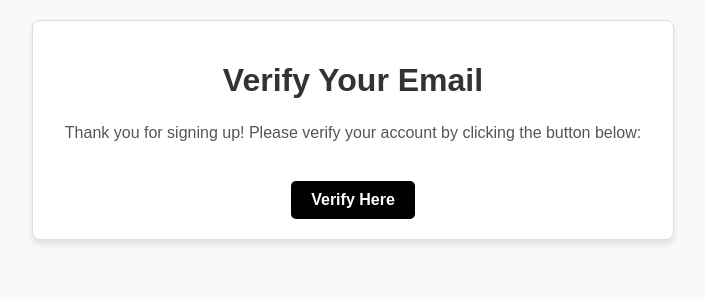
After one commit to npantovic/Template, a FastAPI app: template src/templates/verify_account_mail.html in a window 1280 px wide. The commit adds this page. Shown: the top 300 px of the page, without its empty margins (287-992 px from the left). Run offline with FastAPI, Linux system fonts and the light colour scheme; the template is opened without the code that fills it, so the values that code supplies are empty; parts of the project's set-up code (start-up, migrations or seed data) failed here and were passed over.

Commit message:
male izmeneizgleda i ulepsavanje koda

```diff
--- a/src/auth/api.py
+++ b/src/auth/api.py
@@ -33,6 +33,9 @@ auth_router = APIRouter()
 user_service = UserService()
 access_token_bearer = AccessTokenBearer()
 templates = Jinja2Templates(directory="src/templates")
+
+
+# =========================================================ALL_USER====================================================================
 
 
 @auth_router.post("/all_users", response_model=List[User])
@@ -71,10 +74,10 @@ async def create_user(user_data: UserCreateSerializer, bg_tasks: BackgroundTasks
 
     link = f"http://{Config.DOMAIN}/api/v1/auth/verify/{token}"
 
-    html_message = f"""
-            <h1>Verify your Email</h1>
-            <p>Please verify your account. <a href="{link}">Verify here</a> </p>
-            """
+    html_message = templates.TemplateResponse(
+        "verify_account_mail.html",
+        {"request": None, "link": link}
+    ).body.decode("utf-8")
 
     message = create_message(
         recipients=[email],
@@ -89,6 +92,19 @@ async def create_user(user_data: UserCreateSerializer, bg_tasks: BackgroundTasks
         "user": new_user
     }
 
+
+@auth_router.post("/singup_admin", response_model=UserCreateSerializer, status_code=status.HTTP_201_CREATED)
+async def create_user_admin(user_data: UserCreateSerializer, session: AsyncSession = Depends(get_session)):
+    email = user_data.email
+
+    user_exists = await user_service.user_exists(email, session)
+
+    if user_exists:
+        raise HTTPException(status_code=status.HTTP_403_FORBIDDEN, detail="User already exists")
+
+    new_user = await user_service.create_user_admin(user_data, session)
+
+    return new_user
 
 # =========================================================LOGIN_LOGOUT====================================================================
 
@@ -207,6 +223,25 @@ async def login_users(login_data: UserLoginSerializer, session: AsyncSession = D
         detail="Invalid email or password",
     )
 
+
+@auth_router.get('/logout')
+async def logout(token_details: dict = Depends(AccessTokenBearer())):
+
+    jti = token_details['jti']
+
+    await add_jti_to_blocklist(jti)
+
+    return JSONResponse(
+        content={
+            "message": "Successfully logged out"
+        },
+        status_code=status.HTTP_200_OK
+    )
+
+
+# =========================================================VERIFY_USER====================================================================
+
+
 @auth_router.get('/verify/{token}', response_class=HTMLResponse, include_in_schema=False)
 async def verify_user_account(token: str, request: Request, session: AsyncSession = Depends(get_session)):
     token_data = decode_url_safe_token(token)
@@ -234,21 +269,6 @@ async def verify_user_account(token: str, request: Request, session: AsyncSessio
         "message": "Account Not Verified",
         "details": "Sorry, there was an issue verifying your account."
     })
-
-
-@auth_router.get('/logout')
-async def logout(token_details: dict = Depends(AccessTokenBearer())):
-
-    jti = token_details['jti']
-
-    await add_jti_to_blocklist(jti)
-
-    return JSONResponse(
-        content={
-            "message": "Successfully logged out"
-        },
-        status_code=status.HTTP_200_OK
-    )
 
 
 # =========================================================UPDATE_DELETE_USER====================================================================
@@ -453,4 +473,14 @@ async def disable_2fa(user_details=Depends(access_token_bearer), session: AsyncS
     )
 
 
-# ====================================================LOGIN_ATTEMPTION_BLOCK================================================================
+# ====================================================CHAT================================================================
+
+
+import requests
+rasa_router = APIRouter()
+
+RASA_SERVER_URL = "http://localhost:5005/webhooks/rest/webhook"
+
+@auth_router.get("/chat", response_class=HTMLResponse)
+async def chat_page(request: Request):
+    return templates.TemplateResponse("chat.html", {"request": request})
--- a/src/templates/verify_account.html
+++ b/src/templates/verify_account.html
@@ -25,7 +25,7 @@
             max-width: 500px;
         }
         h1 {
-            color: #28a745;
+            color: #006616;
             font-size: 2rem;
             margin-bottom: 20px;
         }
@@ -37,14 +37,14 @@
         a {
             display: inline-block;
             padding: 10px 20px;
-            background-color: #007bff;
+            background-color: #000000;
             color: white;
             text-decoration: none;
             border-radius: 5px;
             font-weight: bold;
         }
         a:hover {
-            background-color: #0056b3;
+            background-color: #000000;
         }
     </style>
 </head>
--- /dev/null
+++ b/src/templates/verify_account_mail.html
@@ -0,0 +1,51 @@
+<!DOCTYPE html>
+<html>
+<head>
+    <style>
+        body {
+            font-family: Arial, sans-serif;
+            background-color: #f9f9f9;
+            margin: 0;
+            padding: 0;
+        }
+        .container {
+            max-width: 600px;
+            margin: 20px auto;
+            background-color: #ffffff;
+            border: 1px solid #ddd;
+            border-radius: 8px;
+            box-shadow: 0 4px 6px rgba(0, 0, 0, 0.1);
+            padding: 20px;
+            text-align: center;
+        }
+        h1 {
+            color: #333333;
+        }
+        p {
+            color: #555555;
+            font-size: 16px;
+            line-height: 1.5;
+        }
+        a {
+            display: inline-block;
+            margin-top: 20px;
+            padding: 10px 20px;
+            background-color: #000000 !important;
+            color: #ffffff !important;
+            text-decoration: none;
+            border-radius: 5px;
+            font-weight: bold;
+        }
+        a:hover {
+            background-color: #333333;
+        }
+    </style>
+</head>
+<body>
+    <div class="container">
+        <h1>Verify Your Email</h1>
+        <p>Thank you for signing up! Please verify your account by clicking the button below:</p>
+        <a href="{{ link }}">Verify Here</a>
+    </div>
+</body>
+</html>
```
Also changed, not shown: README.md.
